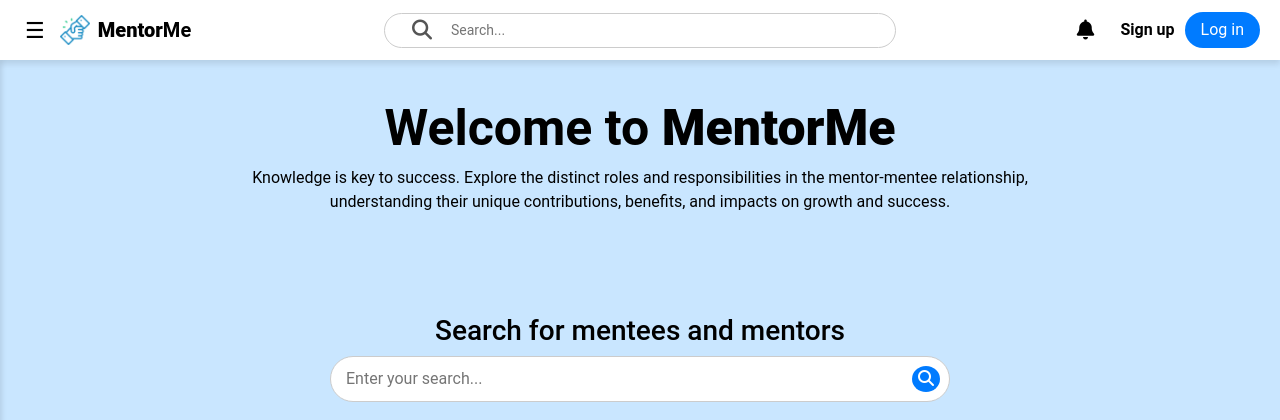
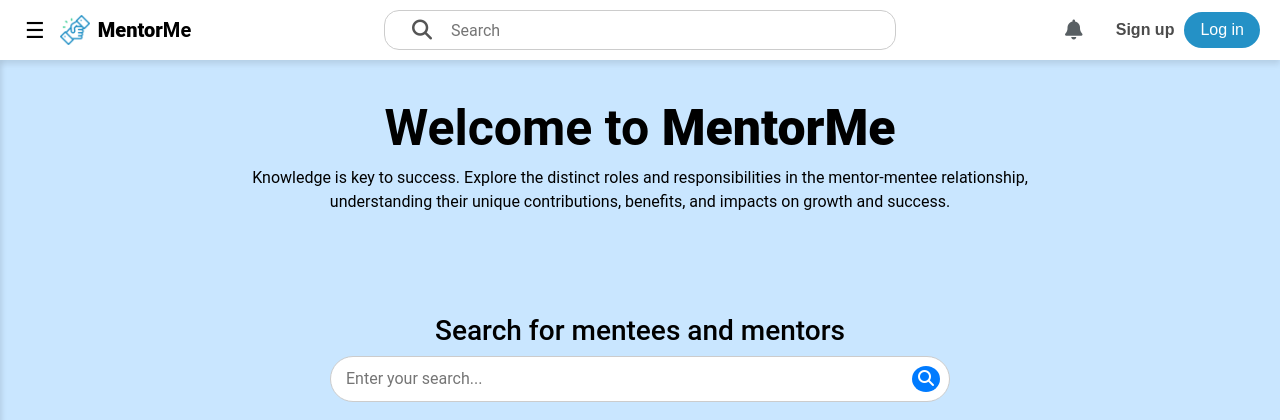
Before and after one commit to Debelyi-Illia/APTeam, a Django app: page / in a window 1280 px wide. Shown: the top 420 px of the page. Run offline with Django 5.2, Linux system fonts and the light colour scheme; some libraries are stand-ins or nearby versions.

Commit message:
Update navbar.html

```diff
--- a/MentorMe/myapp/templates/navbar.html
+++ b/MentorMe/myapp/templates/navbar.html
@@ -11,7 +11,7 @@
     <!-- Search Bar -->
     <form class="search-bar">
         <span class="search-icon"><i class="fa fa-search"></i></span>
-        <input type="text" class="search-input" placeholder="Search...">
+        <input type="text" class="search-input" placeholder="Search">
     </form>
 
     <div class="collapse navbar-collapse justify-content-end" id="navbarCollapse">
@@ -62,6 +62,7 @@
         border: none;
         padding: 5px;
         margin-right: 10px;
+        outline: none; /* Прибирає виділення */
     }
 
     /* Search bar */
@@ -72,7 +73,7 @@
       display: flex;
       align-items: center;
       border: 1px solid #ccc;
-      border-radius: 20px;
+      border-radius: 15px;
       padding: 5px 10px;
       background: white;
     }
@@ -82,11 +83,9 @@
       display: flex;
       align-items: center;
       border: 1px solid #ccc;
-      border-radius: 20px;
-      padding: 5px 10px;
       width: 40%;
       background: white;
-      height: 35px;
+      height: 40px;
       transition: border 0.3s, box-shadow 0.3s;
     }
 
@@ -101,7 +100,7 @@
       display: flex;
       align-items: center;
       justify-content: center;
-      font-size: 14px; /* Менший розмір */
+      font-size: 16px; /* Менший розмір */
       color: #555;
       padding: 2px;
     }
@@ -111,7 +110,7 @@
       flex: 1;
       border: none;
       outline: none;
-      font-size: 14px;
+      font-size: 16px;
       padding: 2px;
       background: transparent;
       height: 100%;
@@ -129,6 +128,13 @@
         transition: left 0.3s ease; /* Анімація зсуву */
         padding-top: 60px;
         box-shadow: 2px 0 5px rgba(0, 0, 0, 0.1);
+    }
+
+    .notification-icon {
+        font-size: 20px;
+        color: #585f63;
+        margin-right: 12px;
+        cursor: pointer;
     }
 
     /* Стиль для кнопок всередині */
@@ -165,6 +171,29 @@
         border: none;
         cursor: pointer;
     }
+
+    /* Login & Sign up buttons */
+    .btn-login {
+        background-color: #2491c6;
+        font-family: 'Instrument Sans', sans-serif;
+        font-width: 500;
+        color: white !important;
+        border-radius: 20px;
+        padding: 5px 15px;
+    }
+
+    .btn-login:hover {
+        background-color: #1d7aa7;
+    }
+
+    .signup-link {
+        color: black !important;
+        font-weight: 600;
+        font-family: 'Instrument Sans', sans-serif;
+        text-decoration: none;
+        padding: 10px 10px;
+        opacity: 0.7;
+    }
 </style>
 
 <!-- JavaScript для відкриття/закриття Sidebar -->
```
